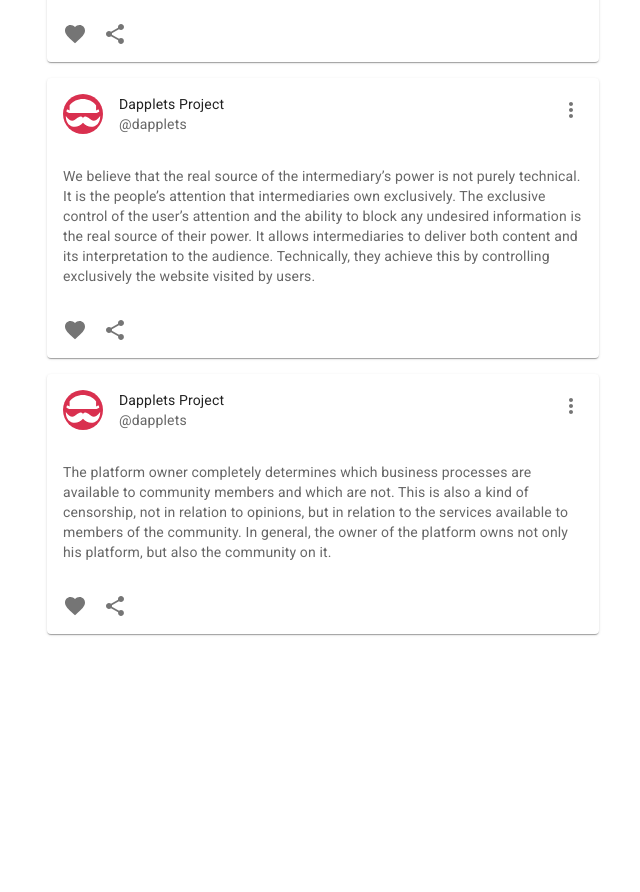
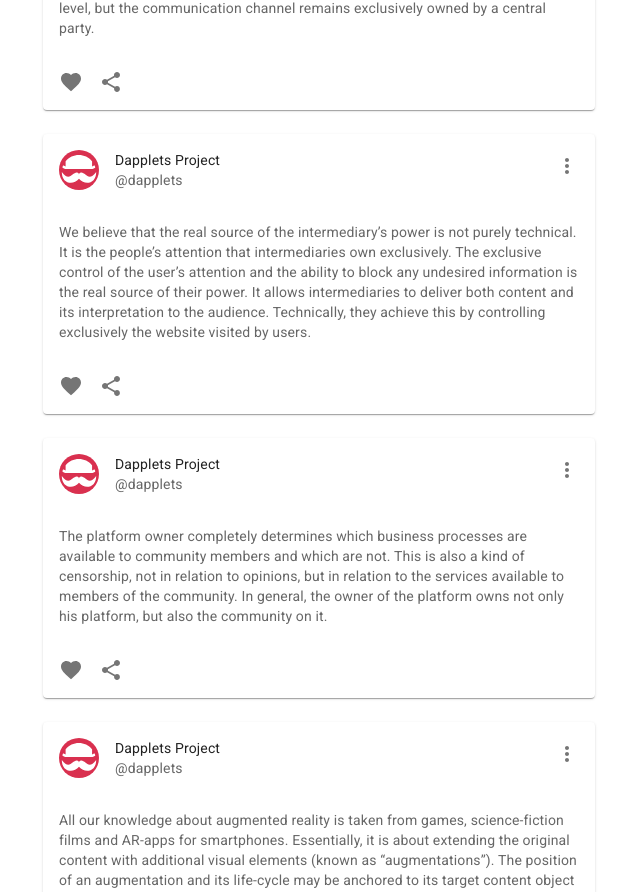
Before and after one commit to dapplets/e2e-test-website, a React (Vite) app: page /profile in a window 1280 px wide. Shown: the part 1895-2787 px from the top of the page, without its empty margins (317-957 px from the left). Before the commit the page ends 2545 px from the top, so only its background shows below. Built offline with nearby package versions, Linux system fonts and the light colour scheme; a web font is replaced by a local one.

Commit message:
feat: remove DOM elements that are outside of viewport

```diff
--- a/package.json
+++ b/package.json
@@ -17,7 +17,8 @@
     "@mui/material": "^5.14.4",
     "react": "^18.2.0",
     "react-dom": "^18.2.0",
-    "react-router-dom": "^6.15.0"
+    "react-router-dom": "^6.15.0",
+    "react-virtuoso": "^4.5.0"
   },
   "devDependencies": {
     "@types/react": "^18.2.15",
--- a/public/posts.json
+++ b/public/posts.json
@@ -53,5 +53,41 @@
     "fullname": "Dapplets Project",
     "username": "@dapplets",
     "text": "The platform owner completely determines which business processes are available to community members and which are not. This is also a kind of censorship, not in relation to opinions, but in relation to the services available to members of the community. In general, the owner of the platform owns not only his platform, but also the community on it."
+  },
+  {
+    "id": 10009,
+    "fullname": "Dapplets Project",
+    "username": "@dapplets",
+    "text": "All our knowledge about augmented reality is taken from games, science-fiction films and AR-apps for smartphones. Essentially, it is about extending the original content with additional visual elements (known as “augmentations”). The position of an augmentation and its life-cycle may be anchored to its target content object or the view."
+  },
+  {
+    "id": 10010,
+    "fullname": "Dapplets Project",
+    "username": "@dapplets",
+    "text": "Although social platforms should only provide a technical service, usually they end up misusing their power to shape and manipulate communication inside сommunities. A community then experiences this as censoring posts and canceling accounts.\nThe way in which decentralization is usually applied now does not help. It makes the site owner even more powerful by enhancing his ability to perform censorship. This is because even though the infrastructure becomes decentralized, the owner’s role remains its central power.\nThe Augmented Web platform breaks this monopoly and begins a transition to a new web, where any centralized website owner becomes forcibly decentralized on the UX level.\nThis means that even if a provider (like any social network), misuses their power and restricts some content, accounts or operations, the community always remains in power to overcome these restrictions."
+  },
+  {
+    "id": 10011,
+    "fullname": "Dapplets Project",
+    "username": "@dapplets",
+    "text": "As a result of this forced decentralization, the power of the website owner gets restricted to the services he provides. It becomes impossible for a centralized owner to take the community hostage and forcibly extract profits.\nBecause in case of any pressure or service disruptions, any community member can redirect the troubling workflow to another service provider."
+  },
+  {
+    "id": 10012,
+    "fullname": "Dapplets Project",
+    "username": "@dapplets",
+    "text": "The bigger the community, the more reasons for its self-sovereignty.\nWe envision a world where communities become self-sovereign, even if they were created by a central actor. Like children who become independent of their parents when they grow up."
+  },
+  {
+    "id": 10013,
+    "fullname": "Dapplets Project",
+    "username": "@dapplets",
+    "text": "There are many business cases which show that embedding your own business processes into third party communities is better than trying to bring the audience to your own website. Executing your business processes in a place where people have already established communities could be the better choice.\nCommenting and content tagging, for example, is much more efficient in the original context than anywhere else.\nIt becomes possible to embed new services into legacy websites even if the website is not prepared to run them."
+  },
+  {
+    "id": 10014,
+    "fullname": "Dapplets Project",
+    "username": "@dapplets",
+    "text": "The сontent (a web page or video stream) is assumed to exist independently from augmentation dapplets.\nTo keep the interface of the dapplet stable and straightforward, we introduce an Adapter. The adapter parses the content's raw data into a set of content objects. A dapplet should operate strictly with the content model and avoid any direct operation with the content.\nIf the structure of the content changes, a new version of an adapter should be released keeping the content model and thus the interface of the dapplet stable. This keeps all the dapplets based on this content adapter working despite the changes in the content. An adapter is a kind of driver for the content.\nThere are two kinds of adapters - content adapter and viewport adapter. The content adapter embeds an augmentation relative to its content object (like a “verified” check mark over the avatar icon). Viewport adapter puts it relative to the content viewport (like a floating button).\nDifferent content adapters for different websites can export the same public functions. In this case a dapplet that uses this functionality will work on all of the websites."
   }
 ]
--- a/src/components/Layout.tsx
+++ b/src/components/Layout.tsx
@@ -33,7 +33,7 @@
     <ThemeProvider theme={theme}>
       <CssBaseline />
       <AppBar position="fixed">
-        <Container  maxWidth="sm">
+        <Container maxWidth="sm">
           <Toolbar>
             <Typography variant="h6" noWrap component="div">
               Dapplets E2E Test Website
@@ -48,7 +48,7 @@
           </Toolbar>
         </Container>
       </AppBar>
-      <Container sx={{ mt: 10 }} maxWidth="sm">{children}</Container>
+      <>{children}</>
     </ThemeProvider>
   );
 };
--- a/src/components/PostCard.tsx
+++ b/src/components/PostCard.tsx
@@ -17,7 +17,7 @@
 
 export default function PostCard({ post }: PostCardProps) {
   return (
-    <Card sx={{ mb: 2 }}>
+    <Card sx={{ mb: 3 }}>
       <CardHeader
         avatar={<Avatar src="/favicon.svg" />}
         action={
--- /dev/null
+++ b/src/main.css
@@ -0,0 +1,3 @@
+html, body, #root { height: 100% }
+
+#root { display: flex; }
--- a/src/main.tsx
+++ b/src/main.tsx
@@ -1,6 +1,7 @@
 import React from "react";
 import ReactDOM from "react-dom/client";
 import App from "./App.tsx";
+import "./main.css";
 
 import "@fontsource/roboto/300.css";
 import "@fontsource/roboto/400.css";
--- a/src/pages/Profile.tsx
+++ b/src/pages/Profile.tsx
@@ -1,18 +1,27 @@
+import Container from "@mui/material/Container";
 import Layout from "../components/Layout";
 import PostCard from "../components/PostCard";
 import { useFetch } from "../hooks/useFetch";
 import { Post } from "../types";
+import { Virtuoso } from "react-virtuoso";
 
 function Profile() {
   const { data: posts, loading } = useFetch<Post[]>("/posts.json");
 
-  if (loading) {
-    return "loading"
+  if (loading || !posts) {
+    return "loading";
   }
 
   return (
     <Layout>
-      {posts && posts.map((post) => <PostCard key={post.id} post={post} />)}
+      <Container sx={{ mt: 10 }} maxWidth="sm">
+        <Virtuoso
+          useWindowScroll
+
+          data={posts}
+          itemContent={(_, post) => <PostCard key={post.id} post={post} />}
+        />
+      </Container>x
     </Layout>
   );
 }
```
Also changed, not shown: 1 other file (tests, documents, lock files or other folders).
